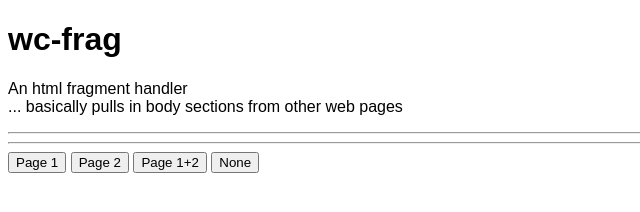
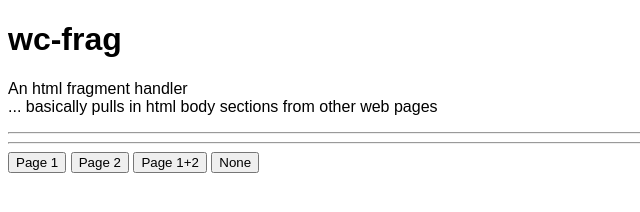
Before and after one commit to DaleMargel/wc-frag, a plain HTML site: page index.html in a window 1280 px wide. Shown: the full height of the page, 0-640 px from the left. Drawn offline with Linux system fonts and the light colour scheme.

```diff
--- a/index.html
+++ b/index.html
@@ -13,7 +13,7 @@
 	<body>
 		<h1>wc-frag</h1>
 		<p>An html fragment handler<br>
-		... basically pulls in body sections from other web pages</p>
+		... basically pulls in html body sections from other web pages</p>
 		<hr>
 		<wc-frag href="./test1.html" has="href"></wc-frag>
 		<hr>
```
